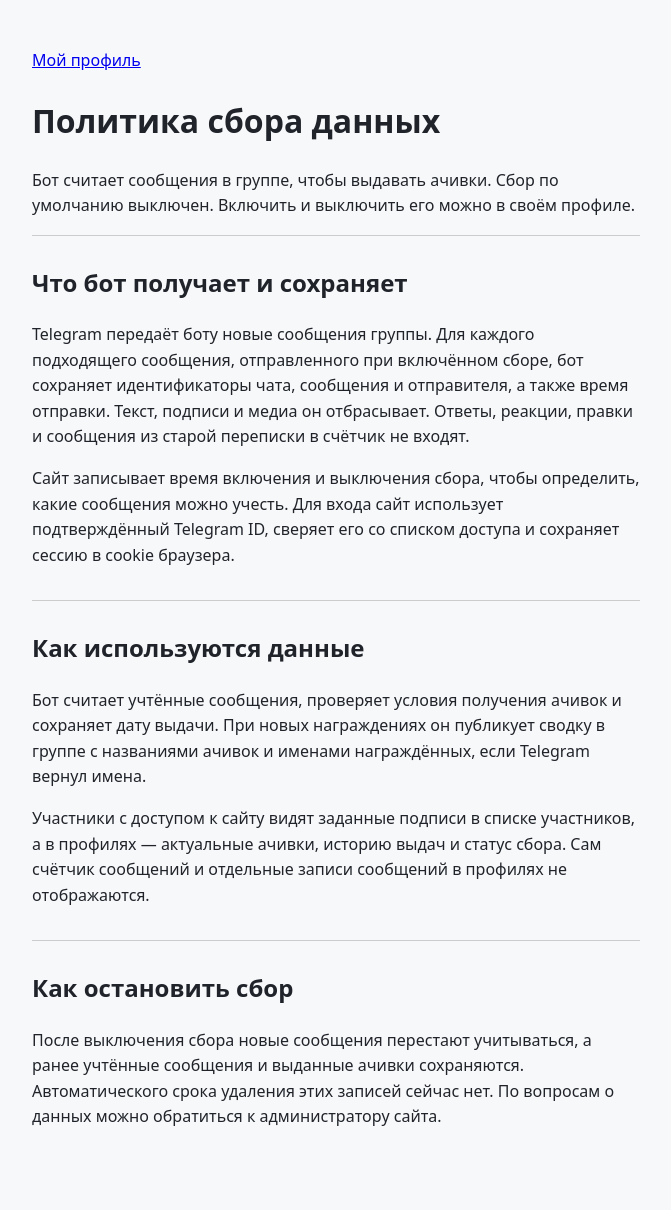
After one commit to prafdin/tg-bot-achiever, a Python web app: template app/templates/data_policy.html in a window 1280 px wide. The commit adds this page. Shown: the whole page, without its empty margins (304-975 px from the left). Run offline with Jinja, Linux system fonts and the light colour scheme; the template is opened without the code that fills it, so the values that code supplies are empty.

Commit message:
Explain data collection next to the consent control

```diff
--- /dev/null
+++ b/app/templates/data_policy.html
@@ -0,0 +1,36 @@
+<!doctype html>
+<html lang="ru">
+<head>
+    <meta charset="utf-8">
+    <meta name="viewport" content="width=device-width, initial-scale=1">
+    <title>Политика сбора данных · Ачивки чата</title>
+    <style>
+        body { max-width: 38rem; margin: 3rem auto; padding: 0 1rem; font: 1rem/1.6 system-ui, sans-serif; color: #20242a; background: #f7f8fa; }
+        section { border-top: 1px solid #ccc; padding: .5rem 0 1rem; }
+    </style>
+</head>
+<body>
+<main>
+    <nav><a href="/">Мой профиль</a></nav>
+    <h1>Политика сбора данных</h1>
+    <p>Бот считает сообщения в группе, чтобы выдавать ачивки. Сбор по умолчанию выключен. Включить и выключить его можно в своём профиле.</p>
+
+    <section>
+        <h2>Что бот получает и сохраняет</h2>
+        <p>Telegram передаёт боту новые сообщения группы. Для каждого подходящего сообщения, отправленного при включённом сборе, бот сохраняет идентификаторы чата, сообщения и отправителя, а также время отправки. Текст, подписи и медиа он отбрасывает. Ответы, реакции, правки и сообщения из старой переписки в счётчик не входят.</p>
+        <p>Сайт записывает время включения и выключения сбора, чтобы определить, какие сообщения можно учесть. Для входа сайт использует подтверждённый Telegram ID, сверяет его со списком доступа и сохраняет сессию в cookie браузера.</p>
+    </section>
+
+    <section>
+        <h2>Как используются данные</h2>
+        <p>Бот считает учтённые сообщения, проверяет условия получения ачивок и сохраняет дату выдачи. При новых награждениях он публикует сводку в группе с названиями ачивок и именами награждённых, если Telegram вернул имена.</p>
+        <p>Участники с доступом к сайту видят заданные подписи в списке участников, а в профилях — актуальные ачивки, историю выдач и статус сбора. Сам счётчик сообщений и отдельные записи сообщений в профилях не отображаются.</p>
+    </section>
+
+    <section>
+        <h2>Как остановить сбор</h2>
+        <p>После выключения сбора новые сообщения перестают учитываться, а ранее учтённые сообщения и выданные ачивки сохраняются. Автоматического срока удаления этих записей сейчас нет. По вопросам о данных можно обратиться к администратору сайта.</p>
+    </section>
+</main>
+</body>
+</html>
--- a/app/templates/profile.html
+++ b/app/templates/profile.html
@@ -29,7 +29,8 @@
     <section>
         <h2>Сбор данных</h2>
         {% if own_profile %}
-        <p>Бот учитывает факт и время отправки новых сообщений для выдачи ачивок. Тексты и медиа не сохраняются.</p>
+        <p>Бот учитывает факт и время отправки новых сообщений для выдачи ачивок.
+            <a href="/data-policy">Политика сбора данных</a></p>
         {% endif %}
         {% if paused %}
             <p class="status status-off">Сбор в чате приостановлен</p>
--- a/app/web.py
+++ b/app/web.py
@@ -54,6 +54,9 @@ def create_app(settings, store, lifespan=None):
     async def profile(request):
         identity = user_id(request)
         return render_profile(request, identity, identity)
+
+    async def data_policy(request):
+        return templates.TemplateResponse(request, "data_policy.html")
 
     async def participants(request):
         viewer = user_id(request)
@@ -149,6 +152,7 @@ def create_app(settings, store, lifespan=None):
 
     app = Starlette(lifespan=lifespan, routes=[
         Route("/", profile), Route(AWARD_PATH, achievement), Route("/login", login),
+        Route("/data-policy", data_policy),
         Route("/participants", participants), Route("/participants/{identity:int}", participant_profile),
         Route("/auth/callback", callback),
         Route("/consent", consent, methods=["POST"]),
```
Also changed, not shown: tests/test_web.py (+13 -0 lines).
